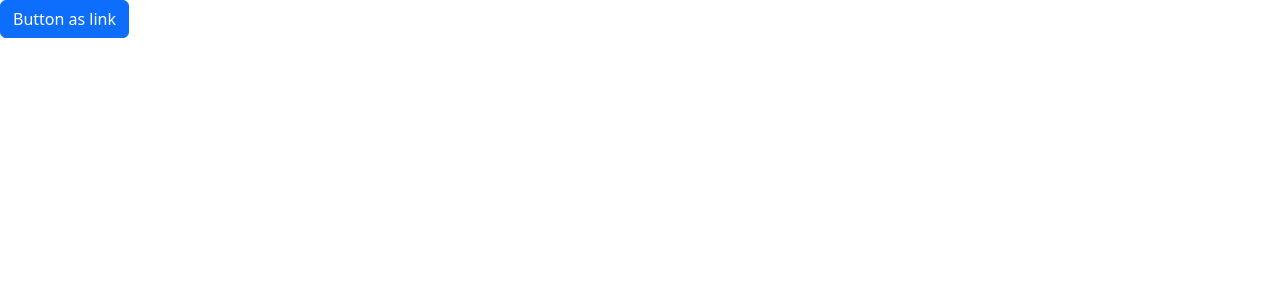
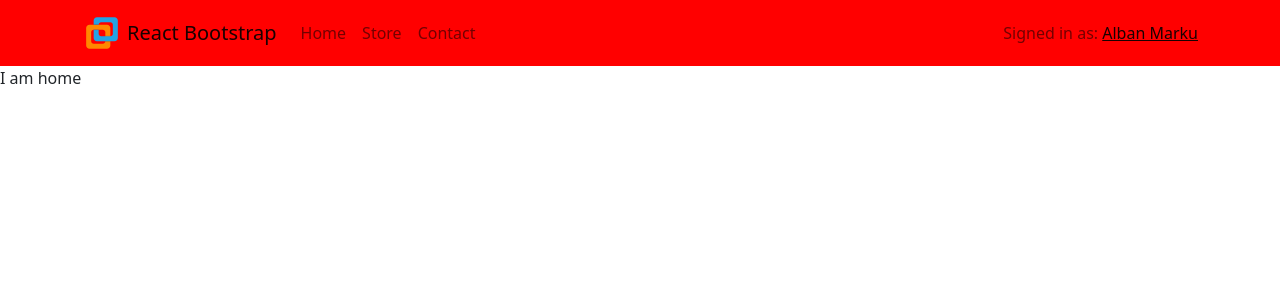
Before and after one commit to AlbanMarku/shopTemplate, a React (Vite) app: page / in a window 1280 px wide. Shown: the top 300 px of the page. Built offline with nearby package versions, Linux system fonts and the light colour scheme.

Commit message:
Basic navbar.

```diff
--- a/src/App.tsx
+++ b/src/App.tsx
@@ -1,12 +1,10 @@
-import Button from 'react-bootstrap/Button';
+import Home from './views/Home';
 import 'bootstrap/dist/css/bootstrap.min.css';
 
 function App() {
   return (
     <div className="App">
-      <Button as="a" variant="primary">
-        Button as link
-      </Button>
+      <Home />
     </div>
   );
 }
--- /dev/null
+++ b/src/components/Navcomp.tsx
@@ -0,0 +1,36 @@
+/* eslint-disable jsx-a11y/anchor-is-valid */
+import Container from 'react-bootstrap/Container';
+import Nav from 'react-bootstrap/Nav';
+import Navbar from 'react-bootstrap/Navbar';
+import '../styles/navcomp.css';
+import logo from '../assets/logo.svg';
+
+function Navcomp() {
+  return (
+    <nav>
+      <Navbar expand="md">
+        <Container>
+          <Navbar.Brand href="#" className="logoArea">
+            <img alt="logo" src={logo} className="d-inline-block align-top" />
+            <header>React Bootstrap</header>
+          </Navbar.Brand>
+          <Nav className="me-auto">
+            <Navbar.Collapse>
+              <Nav.Link href="#">Home</Nav.Link>
+              <Nav.Link href="#">Store</Nav.Link>
+              <Nav.Link href="#">Contact</Nav.Link>
+            </Navbar.Collapse>
+          </Nav>
+          <Navbar.Collapse className="justify-content-end">
+            <Navbar.Text>
+              Signed in as: <a href="#">Alban Marku</a>
+            </Navbar.Text>
+          </Navbar.Collapse>
+          <Navbar.Toggle />
+        </Container>
+      </Navbar>
+    </nav>
+  );
+}
+
+export default Navcomp;
--- /dev/null
+++ b/src/styles/navcomp.css
@@ -0,0 +1,13 @@
+nav {
+    background-color: red;
+}
+
+nav img {
+    width: 40px;
+}
+
+.logoArea {
+    display: flex;
+    align-items: center;
+    gap: 5px;
+}
--- /dev/null
+++ b/src/views/Home.tsx
@@ -0,0 +1,12 @@
+import Navcomp from '../components/Navcomp';
+
+function Home() {
+  return (
+    <div className="Home">
+      <Navcomp />
+      <p>I am home</p>
+    </div>
+  );
+}
+
+export default Home;
```
Also changed, not shown: src/assets/logo.svg (added).
